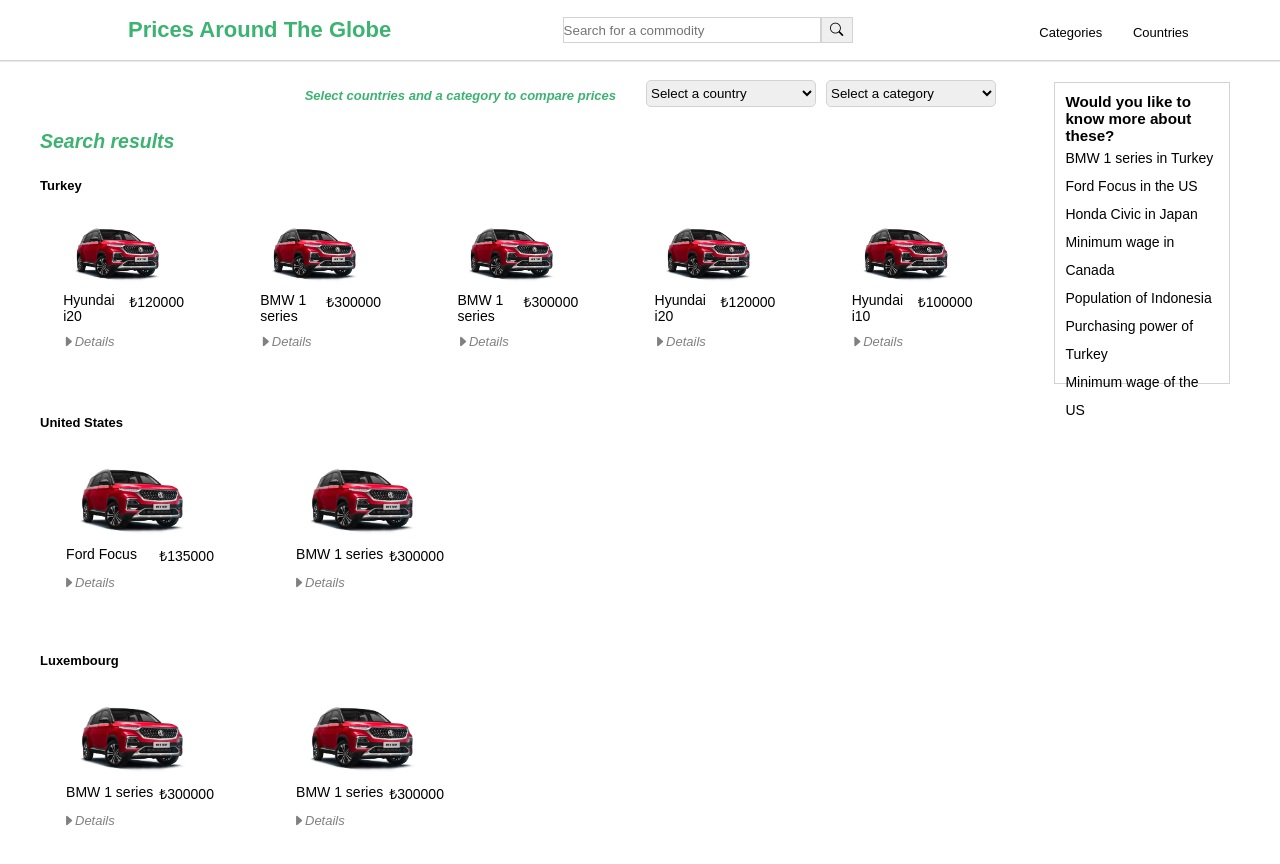
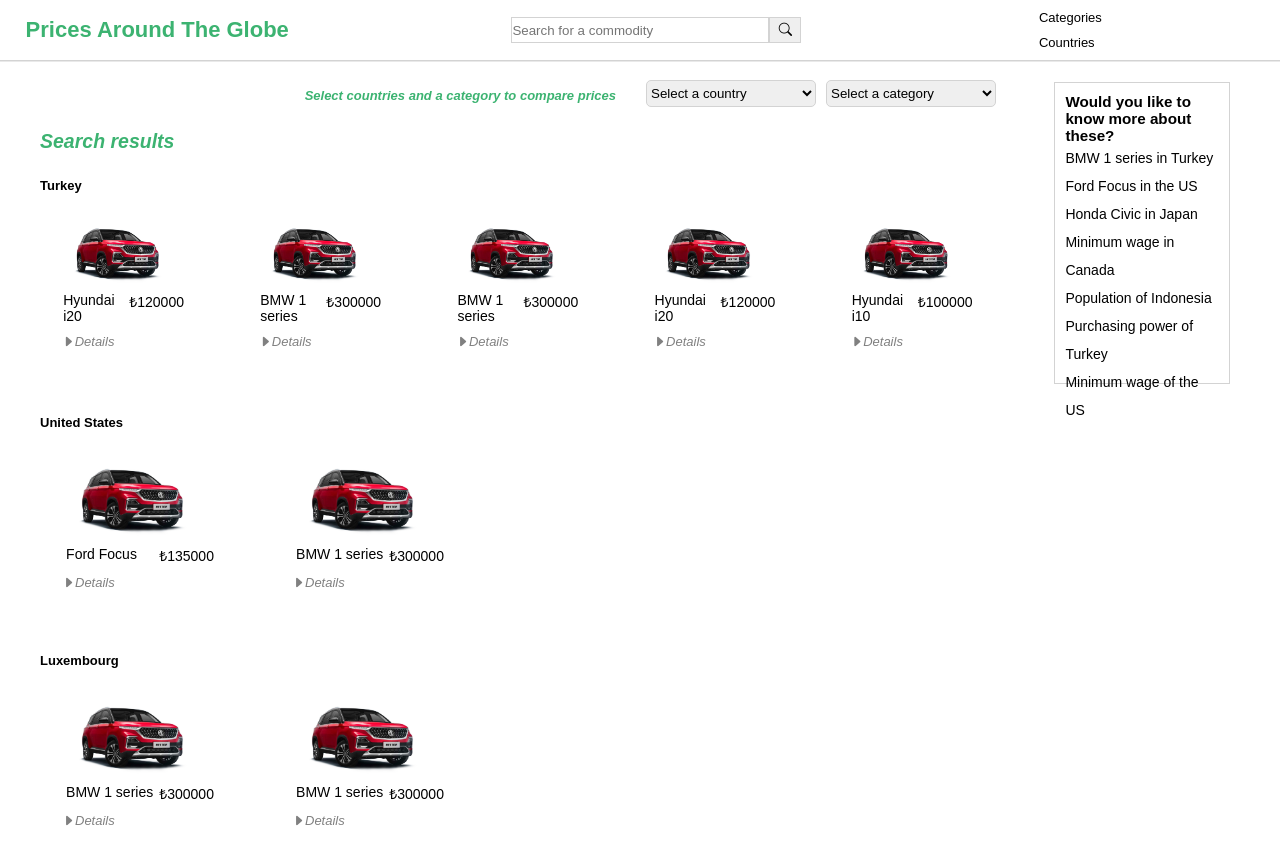
Before and after one commit to gokcelb/prices-around-the-globe, a Vue app in the folder client/: page / in a window 1280 px wide. Built offline with nearby package versions, Linux system fonts and the light colour scheme; the HTML template or start-up script is replaced by a standard one.

Commit message:
added dropdown for the navbar categories and countries

```diff
--- a/client/src/components/AppHeader.vue
+++ b/client/src/components/AppHeader.vue
@@ -4,8 +4,20 @@
     <search></search>
     <nav>
       <ul>
-        <li><a @click="collapse" href="">Categories</a></li>
-        <li><a @click="collapse" href="">Countries</a></li>
+        <li>
+          <a>Categories</a>
+          <ul>
+            <li><a>Car</a></li>
+          </ul>
+        </li>
+        <li>
+          <a>Countries</a>
+          <ul>
+            <li><a>Turkey</a></li>
+            <li><a>United States</a></li>
+            <li><a>Luxembourg</a></li>
+          </ul>
+        </li>
       </ul>
     </nav>
   </header>
@@ -35,7 +47,7 @@
 <style scoped>
 h1 {
   color: mediumseagreen;
-  margin: auto 0 auto 10%;
+  margin: auto 0 auto 2%;
   font-size: 22px;
 }
 
@@ -44,27 +56,58 @@
   justify-content: space-between;
   box-shadow: 0 1.5px lightgrey;
   height: 60px;
-  margin: 0;
-  padding: 0;
 }
 
 nav {
   width: 20%;
-}
-a {
-  color: inherit;
-}
-a:link {
-  text-decoration: none;
+  display: flex;
+  margin: auto 0;
+  justify-content: left;
 }
 
-nav > ul {
-  display: flex;
-  margin: 25px 0;
+nav ul {
+  -webkit-transition: .3s;
+  transition: .3s;
+  z-index: 1;
 }
 
-nav > ul > li {
-  margin: 0 6%;
+nav ul li {
+  display: inline;
+  position: relative;
+  float: left;
+  width: 140px;
+  -webkit-transition: .3s;
+  transition: .3s;
 }
 
+nav a {
+  padding: 5px 15px;
+  display: block;
+}
+
+nav ul ul {
+  position: absolute;
+  visibility: hidden;
+  opacity: 0;
+  left: 0;
+  top: 100%;
+}
+
+nav li:hover, nav li:hover li {
+  border-style: solid;
+  border-width: 1px;
+  border-color: lightgrey;
+  box-shadow: 1px 2px lightgrey;
+  background-color: rgba(250, 249, 249, 0.98);
+  /*background-color: #ddd;*/
+}
+
+nav li li:hover, nav li li:hover li {
+  background-color: #bbb;
+}
+
+nav li:hover ul {
+  visibility: visible;
+  opacity: 1;
+}
 </style>
```
